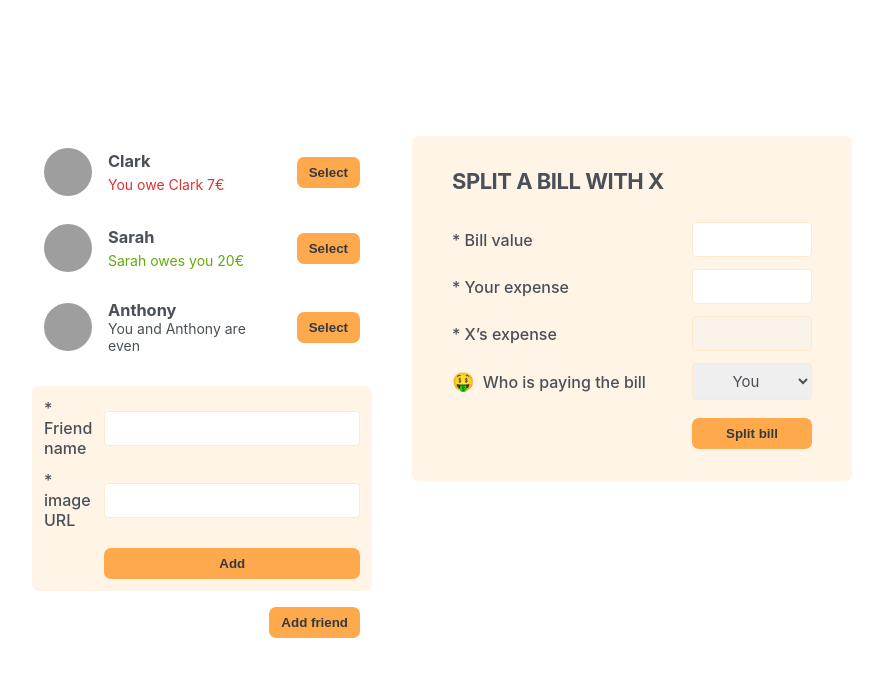
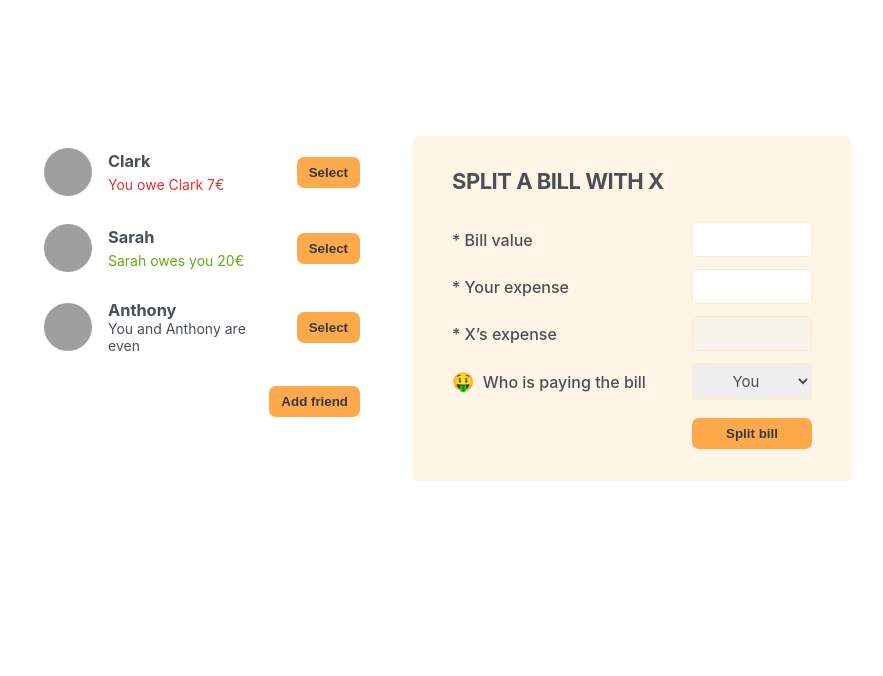
Before and after one commit to OkMoroz/React-course, a React (Create React App) app in the folder 06-eat-n-split/: page / in a window 1280 px wide. Shown: the top 676 px of the page, without its empty margins (198-1081 px from the left). Built offline with nearby package versions, Linux system fonts and the light colour scheme; grey boxes are pictures that could not be loaded.

Commit message:
displaying

```diff
--- a/06-eat-n-split/src/App.js
+++ b/06-eat-n-split/src/App.js
@@ -1,3 +1,4 @@
+import { useState } from "react";
 const initialFriends = [
   {
     id: 118836,
@@ -19,13 +20,28 @@
   },
 ];
 
+function Button({ children, onClick }) {
+  return (
+    <button className="button" onClick={onClick}>
+      {children}
+    </button>
+  );
+}
+
 export default function App() {
+  const [showAddFriends, setShowAddFriends] = useState(false);
+  function handleShowAddFriend() {
+    setShowAddFriends((show) => !show);
+  }
+
   return (
     <div className="app">
       <div className="sidebar">
         <FriendsList />
-        <FormAddFriend />
-        <Button>Add friend</Button>
+        {showAddFriends && <FormAddFriend />}
+        <Button onClick={handleShowAddFriend}>
+          {showAddFriends ? "Close" : "Add friend"}
+        </Button>
       </div>
       <FormSplitBill />
     </div>
@@ -64,9 +80,6 @@
   );
 }
 
-function Button({ children }) {
-  return <button className="button">{children}</button>;
-}
 function FormAddFriend() {
   return (
     <form className="form-add-friend">
```
